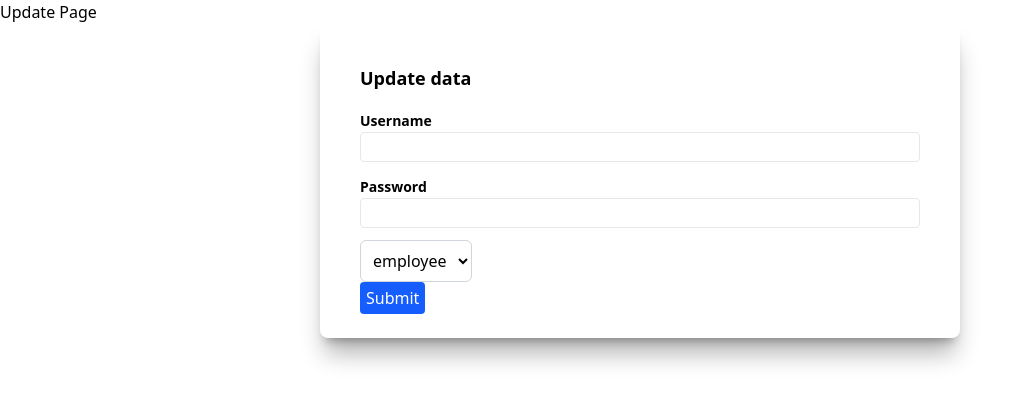
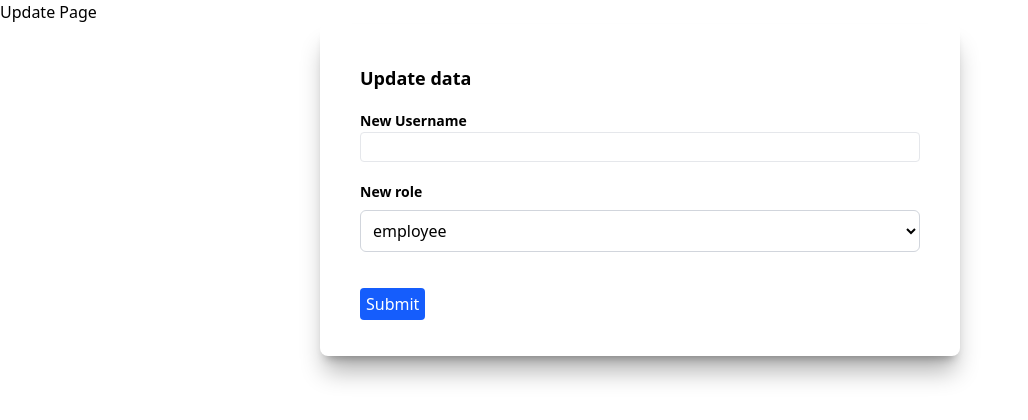
Before and after one commit to Alize21/employee-management-app, a React (Vite) app in the folder employee-management-fe/: page /update/1 in a window 1280 px wide. Shown: the top 420 px of the page, without its empty margins (0-1028 px from the left). Built offline with nearby package versions, Linux system fonts and the light colour scheme.

Commit message:
Refactor: Update form handling and layout components

```diff
--- a/employee-management-fe/src/api/user.js
+++ b/employee-management-fe/src/api/user.js
@@ -1,5 +1,5 @@
 const token =
-  "Bearer eyJhbGciOiJIUzI1NiIsInR5cCI6IkpXVCJ9.eyJpZCI6IjY4YTVjMGI2ZTE4MDhhMGIzMTYwZWNhZCIsInVzZXJuYW1lIjoiRmFubnkxMjMiLCJyb2xlIjoiYWRtaW4iLCJpYXQiOjE3NTU3ODIzODYsImV4cCI6MTc1NTc4NTk4Nn0.tDAsoK8u08xf-46Srn77P9UJG8IVoKddeaJhnkhykwg";
+  "Bearer eyJhbGciOiJIUzI1NiIsInR5cCI6IkpXVCJ9.eyJpZCI6IjY4YTVjMGI2ZTE4MDhhMGIzMTYwZWNhZCIsInVzZXJuYW1lIjoiRmFubnkxMjMiLCJyb2xlIjoiYWRtaW4iLCJpYXQiOjE3NTU4Njc3NTksImV4cCI6MTc1NTg3MTM1OX0.j2BnvK-OGpGY4UuDqVREqiL8WUTt3Cpet5q2SAVctLU";
 
 const getUser = async () => {
   try {
--- a/employee-management-fe/src/components/elements/button/index.jsx
+++ b/employee-management-fe/src/components/elements/button/index.jsx
@@ -6,7 +6,7 @@ const colorVariants = {
 
 const Button = ({ type, children, handleClick, variant = "primary" }) => {
   return (
-    <button type={type} className={`py-1 px-1.5 rounded ${colorVariants[variant]}`} onClick={handleClick}>
+    <button type={type} className={`py-1 px-1.5 my-3 rounded ${colorVariants[variant]}`} onClick={handleClick}>
       {children}
     </button>
   );
--- a/employee-management-fe/src/components/fragments/InsertForm.jsx
+++ b/employee-management-fe/src/components/fragments/InsertForm.jsx
@@ -2,14 +2,28 @@ import InputField from "../elements/input";
 import Select from "../elements/select";
 import Button from "../elements/Button";
 
-const InsertForm = ({ handleSubmit, error }) => {
+const InsertForm = ({ handleSubmit, error, fields }) => {
   return (
     <form onSubmit={handleSubmit}>
-      <InputField htmlFor={"username"} childrenLabel={"username"} type={"text"} name={"username"} id={"username"} required={true} />
+      {/* <InputField htmlFor={"username"} childrenLabel={"username"} type={"text"} name={"username"} id={"username"} required={true} />
       <br />
       <InputField htmlFor={"password"} childrenLabel={"password"} type={"password"} name={"password"} id={"password"} required={true} />
       <br />
       <Select options={["employee", "admin"]} name={"role"} id={"role"} required={true} />
+      <br /> */}
+      {fields.map((field, index) => {
+        if (field.component === "input") {
+          return <InputField key={index} htmlFor={field.id} childrenLabel={field.label} type={field.type} name={field.name} id={field.id} required={field.required} />;
+        } else if (field.component === "select") {
+          return (
+            <div className="flex flex-col" key={index}>
+              <h3 className="font-semibold text-sm my-2">{field.label}</h3>
+              <Select key={index} options={field.options} name={field.name} id={field.id} required={field.required} />
+            </div>
+          );
+        }
+        return null;
+      })}
       <br />
       <Button type={"submit"}>Submit</Button>
       <br />
--- a/employee-management-fe/src/components/layouts/FormGetLayout.jsx
+++ b/employee-management-fe/src/components/layouts/FormGetLayout.jsx
@@ -1,11 +1,11 @@
 import InsertForm from "../fragments/InsertForm";
 
-const FormGetLayout = ({ handleSubmit, error, children }) => {
+const FormGetLayout = ({ handleSubmit, error, children, formFields }) => {
   return (
     <div className="flex flex-col items-center w-full ">
       <div className="w-1/2 shadow-xl/30 py-6 px-10 rounded-lg">
         <div className="font-semibold text-lg my-4">{children}</div>
-        <InsertForm handleSubmit={handleSubmit} error={error} />
+        <InsertForm handleSubmit={handleSubmit} error={error} fields={formFields} />
       </div>
     </div>
   );
--- a/employee-management-fe/src/pages/insert.jsx
+++ b/employee-management-fe/src/pages/insert.jsx
@@ -7,6 +7,35 @@ import { useState } from "react";
 const InsertPage = () => {
   const navigate = useNavigate();
   const [error, setError] = useState(null);
+  const formFields = [
+    {
+      component: "input",
+      type: "text",
+      label: "Username",
+      name: "username",
+      id: "username",
+      value: null,
+      required: true,
+    },
+    {
+      component: "input",
+      type: "password",
+      label: "Password",
+      name: "password",
+      id: "password",
+      value: null,
+      required: true,
+    },
+    {
+      component: "select",
+      options: ["employee", "admin"],
+      label: "Role",
+      name: "role",
+      id: "role",
+      value: null,
+      required: true,
+    },
+  ];
 
   const handleSubmit = async (e) => {
     e.preventDefault();
@@ -27,7 +56,7 @@ const InsertPage = () => {
       <h1 className="text-lg my-5 font-bold">Insert Page</h1>
       <p className="text-md font-semibold">This is the insert page where you can add new entries.</p>
       <div className="p-10">
-        <FormGetLayout handleSubmit={handleSubmit} error={error}>
+        <FormGetLayout handleSubmit={handleSubmit} error={error} formFields={formFields}>
           Insert new user
         </FormGetLayout>
       </div>
--- a/employee-management-fe/src/pages/update.jsx
+++ b/employee-management-fe/src/pages/update.jsx
@@ -7,6 +7,26 @@ const UpdatePage = () => {
   const navigate = useNavigate();
   const [error, setError] = useState(null);
   const { id } = useParams();
+  const formFields = [
+    {
+      component: "input",
+      type: "text",
+      label: "New username",
+      name: "username",
+      id: "username",
+      value: null,
+      required: true,
+    },
+    {
+      component: "select",
+      options: ["employee", "admin"],
+      label: "New role",
+      name: "role",
+      id: "role",
+      value: null,
+      required: true,
+    },
+  ];
 
   const handleSubmit = async (e) => {
     e.preventDefault();
@@ -23,7 +43,7 @@ const UpdatePage = () => {
   return (
     <div>
       <h1>Update Page</h1>
-      <FormGetLayout handleSubmit={handleSubmit} error={error}>
+      <FormGetLayout handleSubmit={handleSubmit} error={error} formFields={formFields}>
         Update data
       </FormGetLayout>
     </div>
```
